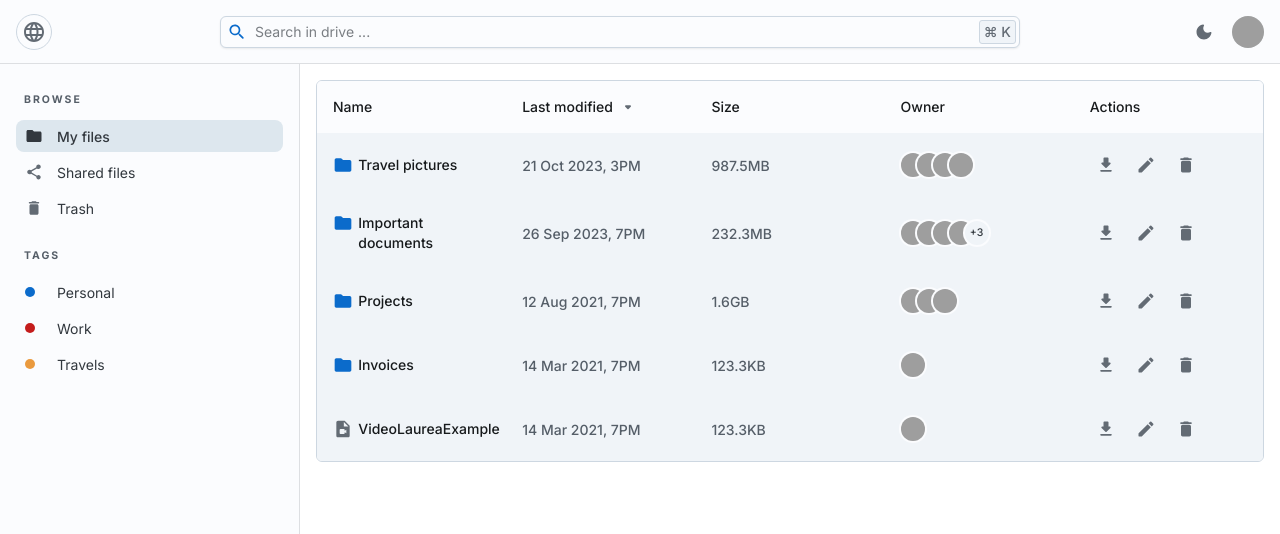
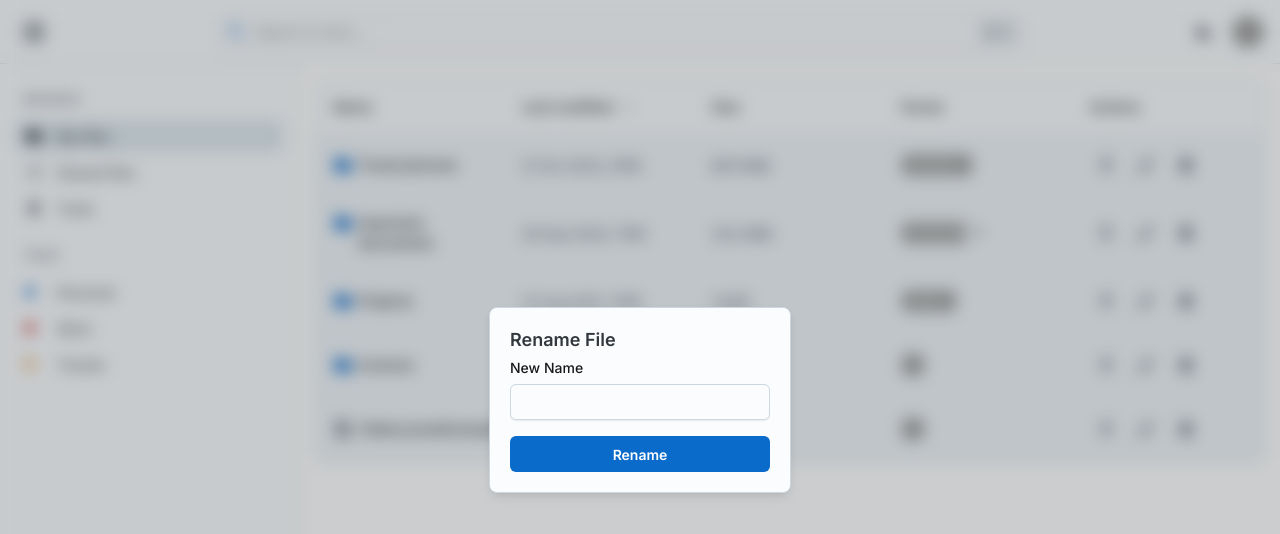
Before and after one commit to AbissoHub/Telegram-Drive-Frontend, a React (Create React App) app in the folder tg-front/: page /drive in a window 1280 px wide. Both pictures are taken after a click on the button 1145 px from the left and 165 px from the top of the page. Shown: the top 534 px of the page. Built offline with nearby package versions, Linux system fonts and the light colour scheme; grey boxes are pictures that could not be loaded.

Commit message:
TableFiles.tsx v1

```diff
--- a/tg-front/src/Components/TableFiles.tsx
+++ b/tg-front/src/Components/TableFiles.tsx
@@ -5,7 +5,15 @@ import Typography from '@mui/joy/Typography';
 import Table from '@mui/joy/Table';
 import IconButton from '@mui/joy/IconButton';
 import Box from '@mui/joy/Box';
-
+import Button from '@mui/joy/Button';
+import FormControl from '@mui/joy/FormControl';
+import FormLabel from '@mui/joy/FormLabel';
+import Input from '@mui/joy/Input';
+import Modal from '@mui/joy/Modal';
+import ModalDialog from '@mui/joy/ModalDialog';
+import DialogTitle from '@mui/joy/DialogTitle';
+import DialogContent from '@mui/joy/DialogContent';
+import Stack from '@mui/joy/Stack';
 
 import FolderRoundedIcon from '@mui/icons-material/FolderRounded';
 import VideoFileIcon from '@mui/icons-material/VideoFile';
@@ -15,7 +23,8 @@ import EditRoundedIcon from '@mui/icons-material/EditRounded';
 import ArrowDropDownRoundedIcon from '@mui/icons-material/ArrowDropDownRounded';
 
 export default function TableFiles({ onFileClick }) {
-  const files = [
+  const [files, setFiles] = React.useState([
+    // Array dei file
     {
       name: 'Travel pictures',
       type: 'folder',
@@ -57,20 +66,50 @@ export default function TableFiles({ onFileClick }) {
       type: 'folder',
       modified: '14 Mar 2021, 7PM',
       size: '123.3KB',
-      owner: [
-        { avatar: 'https://i.pravatar.cc/24?img=2' },
-      ],
+      owner: [{ avatar: 'https://i.pravatar.cc/24?img=2' }],
     },
     {
       name: 'VideoLaureaExample',
       type: 'file',
       modified: '14 Mar 2021, 7PM',
       size: '123.3KB',
-      owner: [
-        { avatar: 'https://i.pravatar.cc/24?img=2' },
-      ],
+      owner: [{ avatar: 'https://i.pravatar.cc/24?img=2' }],
     },
-  ];
+  ]);
+
+  const [open, setOpen] = React.useState(false);
+  const [modalType, setModalType] = React.useState('');
+  const [selectedFile, setSelectedFile] = React.useState(null);
+  const [newName, setNewName] = React.useState('');
+
+  const handleOpenModal = (type, file) => {
+    setModalType(type);
+    setSelectedFile(file);
+    setOpen(true);
+  };
+
+  const handleCloseModal = () => {
+    setOpen(false);
+    setModalType('');
+    setSelectedFile(null);
+    setNewName('');
+  };
+
+  const handleRename = () => {
+    setFiles((prevFiles) =>
+        prevFiles.map((file) =>
+            file.name === selectedFile.name ? { ...file, name: newName } : file
+        )
+    );
+    handleCloseModal();
+  };
+
+  const handleDelete = () => {
+    setFiles((prevFiles) =>
+        prevFiles.filter((file) => file.name !== selectedFile.name)
+    );
+    handleCloseModal();
+  };
 
   return (
       <div>
@@ -82,15 +121,15 @@ export default function TableFiles({ onFileClick }) {
             sx={{
               '--TableCell-paddingX': '1rem',
               '--TableCell-paddingY': '1rem',
-              '@media (max-width: 600px)': { // Mobile
+              '@media (max-width: 600px)': {
                 '--TableCell-paddingX': '0.5rem',
                 '--TableCell-paddingY': '0.5rem',
-                'fontSize': '0.8rem',
+                fontSize: '0.8rem',
               },
-              '@media (min-width: 601px) and (max-width: 768px)': { // iPad
+              '@media (min-width: 601px) and (max-width: 768px)': {
                 '--TableCell-paddingX': '0.75rem',
                 '--TableCell-paddingY': '0.75rem',
-                'fontSize': '0.9rem',
+                fontSize: '0.9rem',
               },
             }}
         >
@@ -100,10 +139,7 @@ export default function TableFiles({ onFileClick }) {
               <Typography level="title-sm">Name</Typography>
             </th>
             <th>
-              <Typography
-                  level="title-sm"
-                  endDecorator={<ArrowDropDownRoundedIcon />}
-              >
+              <Typography level="title-sm" endDecorator={<ArrowDropDownRoundedIcon />}>
                 Last modified
               </Typography>
             </th>
@@ -147,31 +183,19 @@ export default function TableFiles({ onFileClick }) {
                   <Typography level="body-sm">{file.size}</Typography>
                 </td>
                 <td>
-                  <AvatarGroup
-                      size="sm"
-                      sx={{ '--AvatarGroup-gap': '-8px', '--Avatar-size': '24px' }}
-                  >
+                  <AvatarGroup size="sm" sx={{ '--AvatarGroup-gap': '-8px', '--Avatar-size': '24px' }}>
                     {file.owner.map((owner, ownerIndex) =>
                         owner.additional ? (
                             <Avatar key={ownerIndex}>+{owner.additional}</Avatar>
                         ) : (
-                            <Avatar
-                                key={ownerIndex}
-                                src={owner.avatar}
-                                srcSet={owner.avatar + ' 2x'}
-                            />
+                            <Avatar key={ownerIndex} src={owner.avatar} srcSet={owner.avatar + ' 2x'} />
                         )
                     )}
                   </AvatarGroup>
                 </td>
                 <td>
                   <Box sx={{ display: 'flex', gap: 1 }}>
-                    <IconButton
-                        variant="plain"
-                        color="neutral"
-                        size="sm"
-                        aria-label="Download"
-                    >
+                    <IconButton variant="plain" color="neutral" size="sm" aria-label="Download">
                       <DownloadRoundedIcon />
                     </IconButton>
 
@@ -180,6 +204,10 @@ export default function TableFiles({ onFileClick }) {
                         color="neutral"
                         size="sm"
                         aria-label="Rename"
+                        onClick={(event) => {
+                          event.stopPropagation(); // Impedisce la propagazione del clic
+                          handleOpenModal('rename', file);
+                        }}
                     >
                       <EditRoundedIcon />
                     </IconButton>
@@ -189,16 +217,67 @@ export default function TableFiles({ onFileClick }) {
                         color="neutral"
                         size="sm"
                         aria-label="Delete"
+                        onClick={(event) => {
+                          event.stopPropagation(); // Impedisce la propagazione del clic
+                          handleOpenModal('delete', file);
+                        }}
                     >
                       <DeleteRoundedIcon />
                     </IconButton>
-
                   </Box>
                 </td>
               </tr>
           ))}
           </tbody>
         </Table>
+
+        <Modal open={open} onClose={handleCloseModal}>
+          <ModalDialog>
+            {modalType === 'rename' && (
+                <>
+                  <DialogTitle>Rename File</DialogTitle>
+                  <DialogContent>
+                    <form
+                        onSubmit={(event) => {
+                          event.preventDefault();
+                          handleRename();
+                        }}
+                    >
+                      <Stack spacing={2}>
+                        <FormControl>
+                          <FormLabel>New Name</FormLabel>
+                          <Input
+                              autoFocus
+                              required
+                              value={newName}
+                              onChange={(e) => setNewName(e.target.value)}
+                          />
+                        </FormControl>
+                        <Button type="submit">Rename</Button>
+                      </Stack>
+                    </form>
+                  </DialogContent>
+                </>
+            )}
+
+            {modalType === 'delete' && (
+                <>
+                  <DialogTitle>Delete File</DialogTitle>
+                  <DialogContent>
+                    Are you sure you want to delete this file?
+                  </DialogContent>
+                  <Stack direction="row" spacing={2} justifyContent="flex-end" sx={{ p: 2 }}>
+                    <Button variant="plain" onClick={handleCloseModal}>
+                      Cancel
+                    </Button>
+                    <Button variant="solid" color="danger" onClick={handleDelete}>
+                      Delete
+                    </Button>
+                  </Stack>
+                </>
+            )}
+          </ModalDialog>
+        </Modal>
       </div>
   );
 }
```
